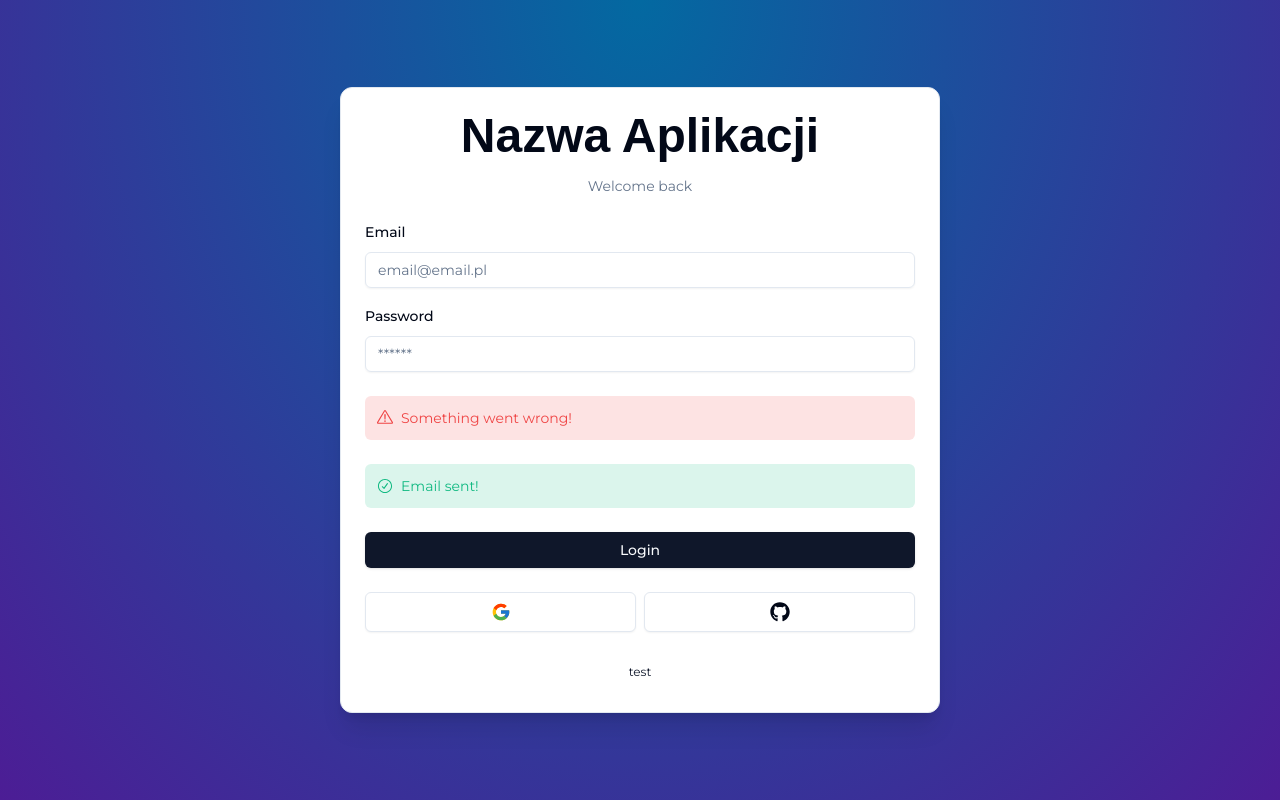
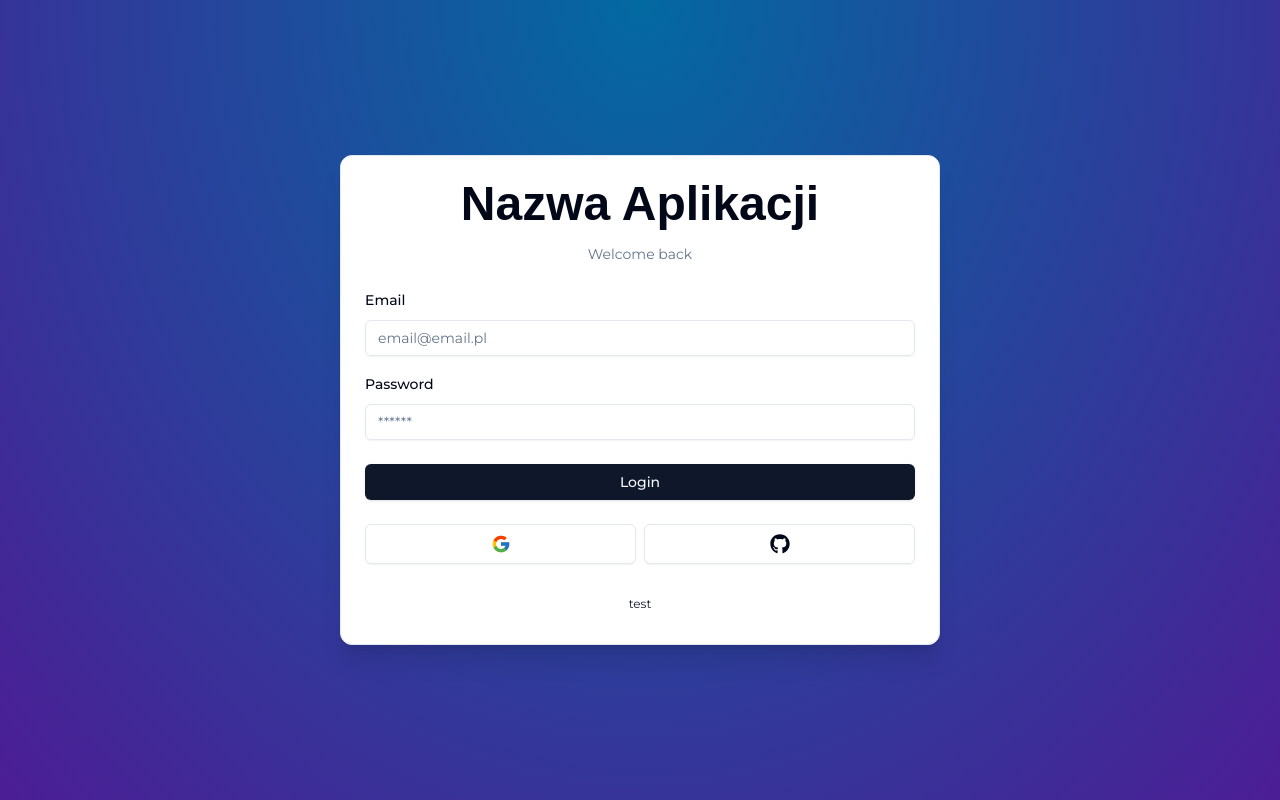
Before and after one commit to Elldrigar/na-regale, a Next.js app: page /auth/login in a window 1280 px wide. Built offline with nearby package versions, Linux system fonts and the light colour scheme; a web font is replaced by a local one.

Commit message:
Use error and succes mesages'

```diff
--- a/components/auth/login-form.tsx
+++ b/components/auth/login-form.tsx
@@ -34,6 +34,9 @@ export const LoginForm = () => {
     })
 
     const onSubmit = (values: z.infer<typeof LoginSchema>) => {
+        setError('')
+        setSuccess('')
+
         startTransition(() => {
             loginAction(values).then((data) => {
                 setError(data?.error)
@@ -89,8 +92,8 @@ export const LoginForm = () => {
                             )}
                         />
                     </div>
-                    <FormError message='Something went wrong!' />
-                    <FormSuccess message='Email sent!' />
+                    <FormError message={error} />
+                    <FormSuccess message={success} />
                     <Button
                         type='submit'
                         className='w-full'
```
